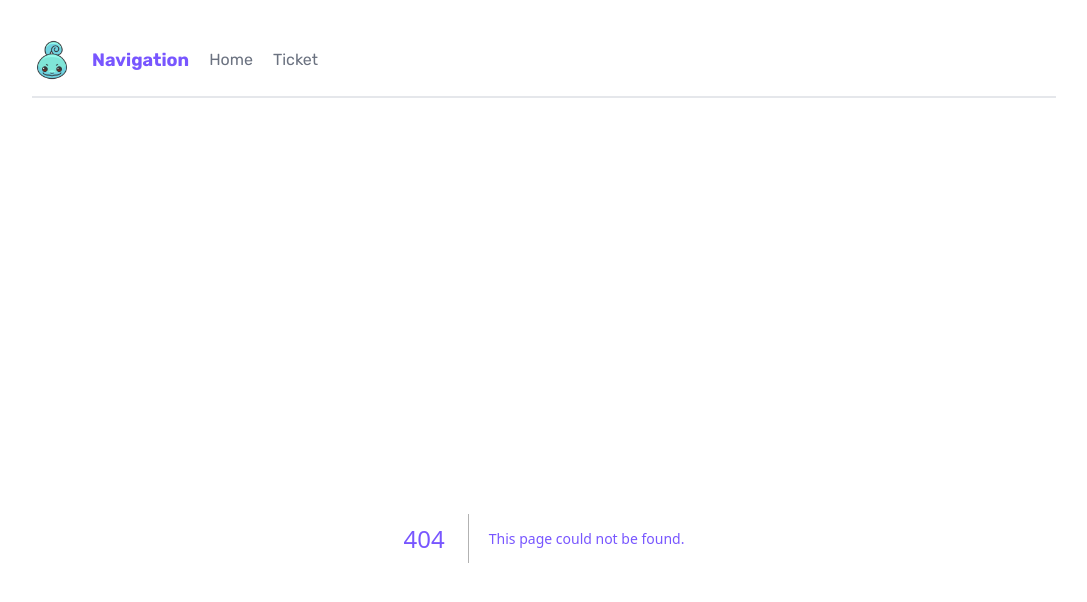
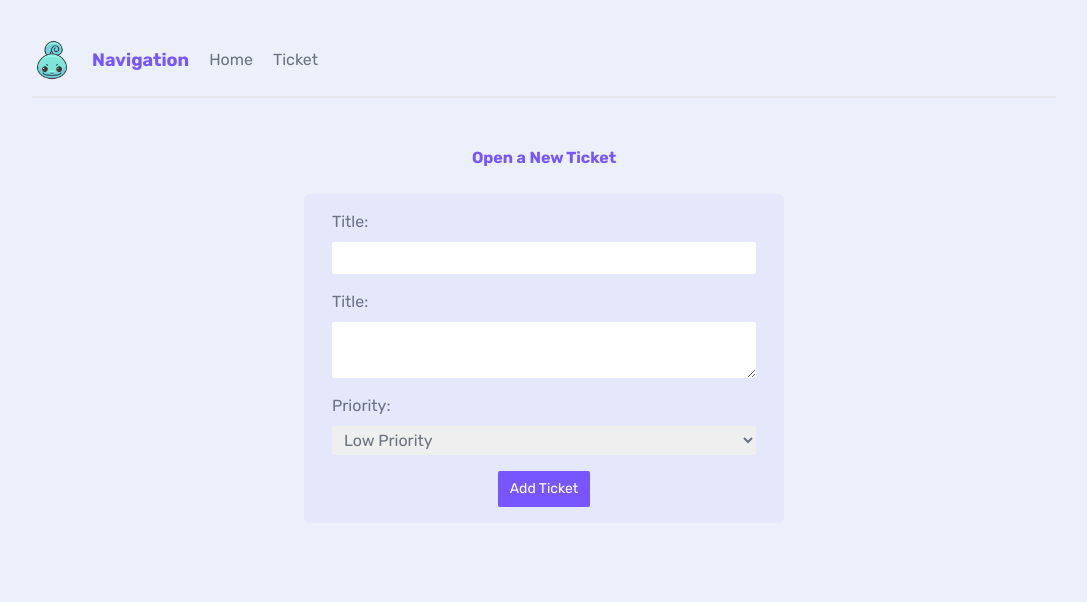
Before and after one commit to foneazmi/hello-next, a Next.js app: page /tickets/create in a window 1280 px wide. Before the commit this address had no page. Shown: the top 602 px of the page, without its empty margins (96-1183 px from the left). Built offline with nearby package versions, Linux system fonts and the light colour scheme.

Commit message:
Course: Net Ninja 6-11

```diff
--- /dev/null
+++ b/app/loading.tsx
@@ -0,0 +1,8 @@
+export default function Loading() {
+  return (
+    <main className="text-center">
+      <h2 className="text-primary">Loading...</h2>
+      <p>Hopefully not for to long :)</p>
+    </main>
+  );
+}
--- /dev/null
+++ b/app/not-found.tsx
@@ -0,0 +1,13 @@
+import Link from "next/link";
+
+export default function NotFound() {
+  return (
+    <main className="text-center">
+      <h2 className="text-3xl">There was a problem.</h2>
+      <p>We could not find the page you were looking for.</p>
+      <p>
+        Go back to the <Link href="/">dashboard</Link>.
+      </p>
+    </main>
+  );
+}
--- /dev/null
+++ b/app/tickets/[id]/not-found.tsx
@@ -0,0 +1,13 @@
+import Link from "next/link";
+
+export default function NotFound() {
+  return (
+    <main className="text-center">
+      <h2 className="text-3xl">We Hit a Brick Wall.</h2>
+      <p>We could not find the ticket you were looking for.</p>
+      <p>
+        Go back to all <Link href="/tickets">tickets</Link>.
+      </p>
+    </main>
+  );
+}
--- /dev/null
+++ b/app/tickets/[id]/page.tsx
@@ -0,0 +1,50 @@
+import { notFound } from "next/navigation";
+
+export const dynamicParam = false;
+
+export async function generateStaticParams() {
+  const res = await fetch(
+    `https://pb.khan.my.id/api/collections/tickets/records`
+  );
+  const tickets = (await res.json())?.items || [];
+  return tickets.map((ticket: any) => ({ id: ticket.id }));
+}
+
+const getTicket = async (id: string) => {
+  // await new Promise(resolve => setTimeout(resolve, 3000))
+  const res = await fetch(
+    `https://pb.khan.my.id/api/collections/tickets/records/${id}`,
+    {
+      next: {
+        revalidate: 60,
+      },
+    }
+  );
+  if (!res.ok) {
+    notFound();
+  }
+  console.log();
+  return res.json();
+};
+
+const TicketDetail = async ({ params }: any) => {
+  const { id } = params;
+  const ticket = await getTicket(id);
+  return (
+    <main>
+      <nav>
+        <h2>Ticket Details</h2>
+      </nav>
+      <div className="card">
+        <h3>{ticket.title}</h3>
+        <small>Created by {ticket.user_email}</small>
+        <p>{ticket.body}</p>
+        <div className={`pill ${ticket.priority}`}>
+          {ticket.priority} priority
+        </div>
+      </div>
+    </main>
+  );
+};
+
+export default TicketDetail;
--- /dev/null
+++ b/app/tickets/create/create-form.tsx
@@ -0,0 +1,73 @@
+"use client";
+
+import { useRouter } from "next/navigation";
+import { useState } from "react";
+
+export const CreateForm = () => {
+  const router = useRouter();
+
+  const [title, setTitle] = useState("");
+  const [body, setBody] = useState("");
+  const [priority, setPriority] = useState("low");
+  const [isLoading, setIsLoading] = useState(false);
+
+  const handleSubmit = async (e: any) => {
+    e.preventDefault();
+    setIsLoading(true);
+
+    const newTicket = {
+      title,
+      body,
+      priority,
+      user_email: "mario@netninja.dev",
+    };
+
+    const res = await fetch(
+      "https://pb.khan.my.id/api/collections/tickets/records",
+      {
+        method: "POST",
+        headers: { "Content-Type": "application/json" },
+        body: JSON.stringify(newTicket),
+      }
+    );
+
+    if (res.status === 200) {
+      router.refresh();
+      router.push("/tickets");
+    }
+  };
+
+  return (
+    <form onSubmit={handleSubmit} className="w-1/2">
+      <label>
+        <span>Title:</span>
+        <input
+          required
+          type="text"
+          onChange={(e) => setTitle(e.target.value)}
+          value={title}
+        />
+      </label>
+      <label>
+        <span>Title:</span>
+        <textarea
+          required
+          onChange={(e) => setBody(e.target.value)}
+          value={body}
+        />
+      </label>
+      <label>
+        <span>Priority:</span>
+        <select onChange={(e) => setPriority(e.target.value)} value={priority}>
+          <option value="low">Low Priority</option>
+          <option value="medium">Medium Priority</option>
+          <option value="high">High Priority</option>
+        </select>
+      </label>
+      <button className="btn-primary" disabled={isLoading}>
+        {isLoading && <span>Adding...</span>}
+        {!isLoading && <span>Add Ticket</span>}
+      </button>
+    </form>
+  );
+};
--- /dev/null
+++ b/app/tickets/create/page.tsx
@@ -0,0 +1,10 @@
+import { CreateForm } from "./create-form";
+
+export default async function CreateTicket() {
+  return (
+    <main>
+      <h2 className="text-center">Open a New Ticket</h2>
+      <CreateForm />
+    </main>
+  );
+}
--- a/app/tickets/page.tsx
+++ b/app/tickets/page.tsx
@@ -1,7 +1,25 @@
+import { Suspense } from "react";
+import Link from "next/link";
+import { TicketList } from "./ticket-list";
+import Loading from "../loading";
+
 export default function Page() {
   return (
     <main>
-      <h1>Tickets</h1>
+      <nav>
+        <div className="flex flex-col flex-1">
+          <h2>Tickets</h2>
+          <p>
+            <small>Currently open tickets.</small>
+          </p>
+        </div>
+        <div>
+          <Link href="/tickets/create">Create</Link>
+        </div>
+      </nav>
+      <Suspense fallback={<Loading />}>
+        <TicketList />
+      </Suspense>
     </main>
   );
 }
--- /dev/null
+++ b/app/tickets/ticket-list.tsx
@@ -0,0 +1,36 @@
+import Link from "next/link";
+
+const getTicket = async () => {
+  // await new Promise((resolve) => setTimeout(resolve, 3000));
+  const res = await fetch(
+    "https://pb.khan.my.id/api/collections/tickets/records",
+    {
+      next: {
+        revalidate: 0,
+      },
+    }
+  );
+  return res.json();
+};
+
+export const TicketList = async () => {
+  const tickets = (await getTicket())?.items;
+  return (
+    <>
+      {tickets.map((ticket: any) => (
+        <div key={ticket.id} className="card my-5">
+          <Link href={`/tickets/${ticket.id}`}>
+            <h3>{ticket.title}</h3>
+            <p>{ticket.body.slice(0, 200)}...</p>
+            <div className={`pill ${ticket.priority}`}>
+              {ticket.priority} priority
+            </div>
+          </Link>
+        </div>
+      ))}
+      {tickets.length === 0 && (
+        <p className="text-center">There are no open tickets, yay!</p>
+      )}
+    </>
+  );
+};
```
